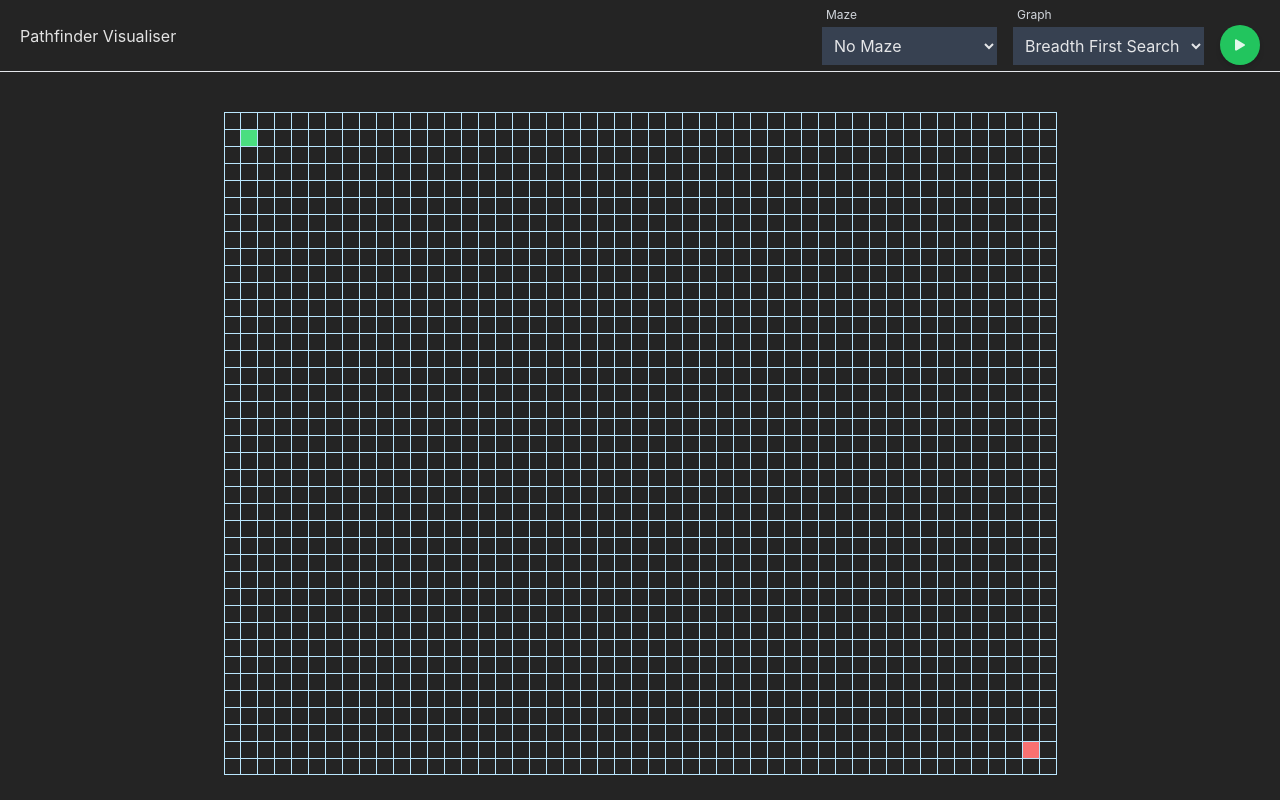
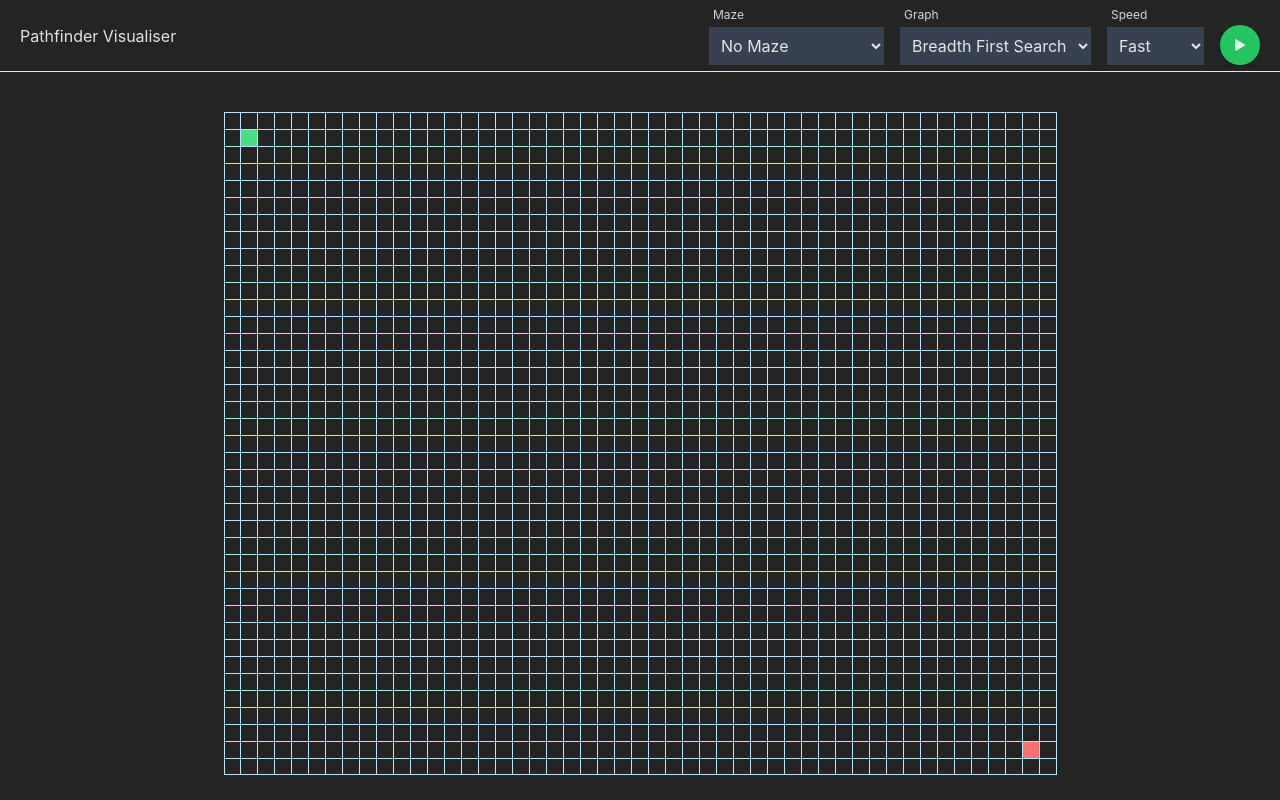
Before and after one commit to hstoklosa/pathfinding-visualiser, a React (Vite) app: page / in a window 1280 px wide. Built offline with nearby package versions, Linux system fonts and the light colour scheme.

Commit message:
add speed selection into the navbar

```diff
--- a/src/components/Navbar.tsx
+++ b/src/components/Navbar.tsx
@@ -12,7 +12,7 @@ import {
     MAZE_LIST,
     SPEED_LIST,
 } from "../utils/constants";
-import { AlgorithmType, MazeType } from "../utils/types";
+import { AlgorithmType, MazeType, SpeedType } from "../utils/types";
 import { runMazeAlgorithm } from "../utils/runMazeAlgorithm";
 import { runPathfindingAlgorithm } from "../utils/runPathfindingAlgorithm";
 import { animatePath } from "../utils/animatePath";
@@ -33,6 +33,7 @@ export const Navbar = ({
         setGrid,
         setIsGraphVisualised,
         setAlgorithm,
+        setSpeed,
     } = usePathfinding();
     const { startTile, endTile } = useTile();
     const { speed } = useSpeed();
@@ -108,6 +109,13 @@ export const Navbar = ({
                     onChange={(e) => setAlgorithm(e.target.value as AlgorithmType)}
                 />
 
+                <Select
+                    label="Speed"
+                    value={speed}
+                    options={SPEED_LIST}
+                    onChange={(e) => setSpeed(parseInt(e.target.value) as SpeedType)}
+                />
+
                 <PlayButton
                     isDisabled={isDisabled}
                     isGraphVisualised={isGraphVisualised}
```
